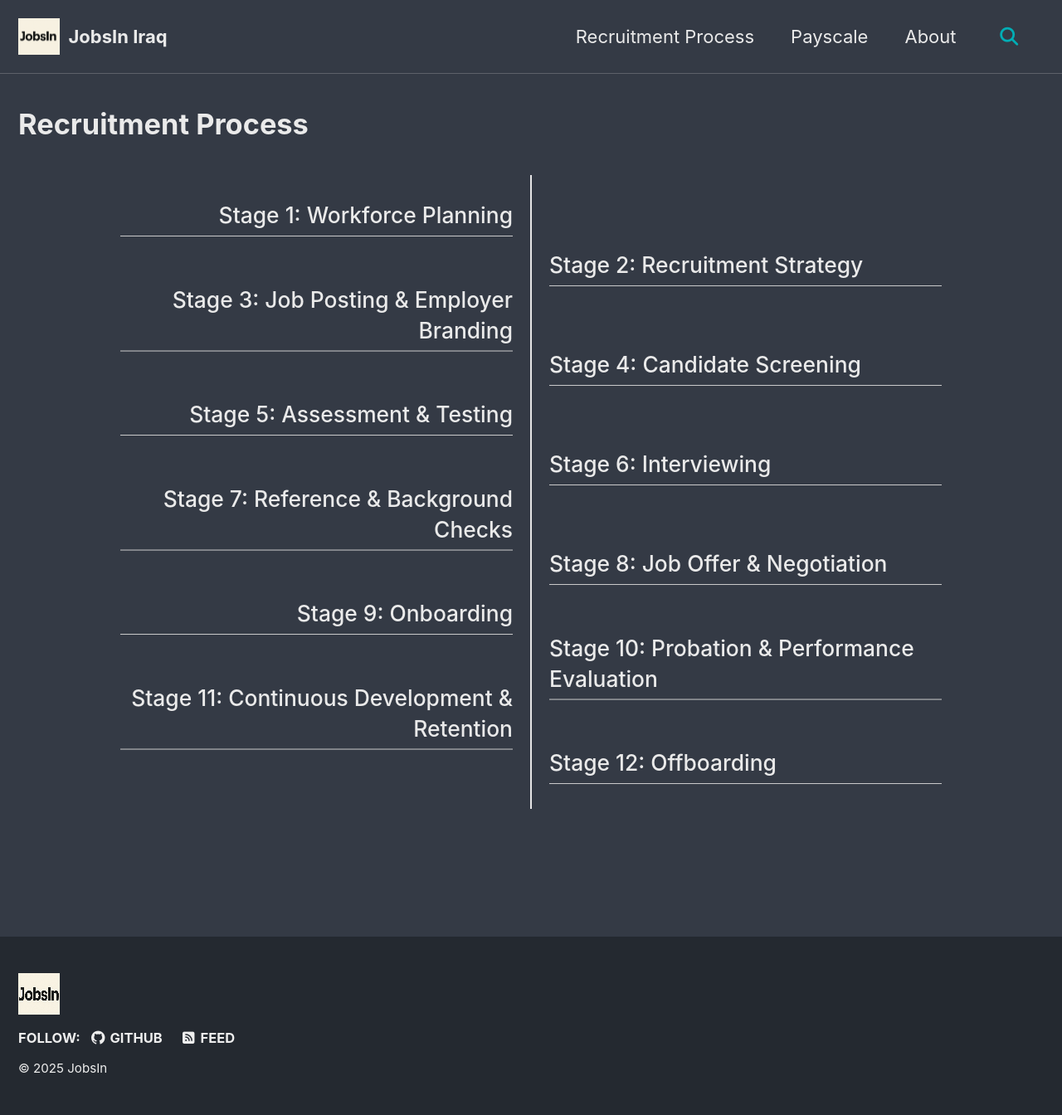
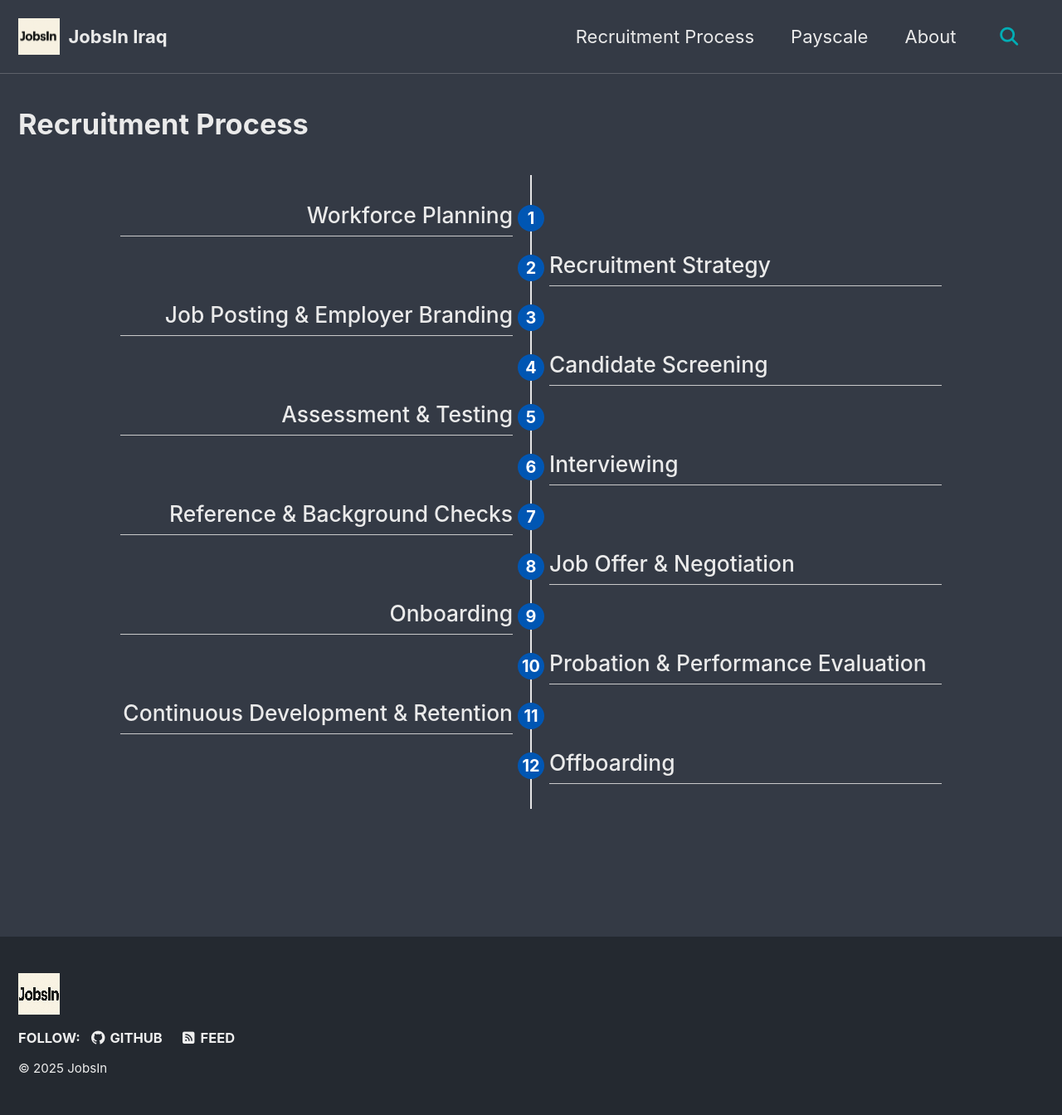
Before and after one commit to JobsInIraq/jobsiniraq.github.io, a Jekyll site: the page built from _pages/process.md, in a window 1280 px wide. Shown: the whole page at 83% size. Built offline with Jekyll 4.4.1, drawn with Linux system fonts in a browser that asks for light colours; cached includes are drawn as plain includes.

Commit message:
Update process.md

```diff
--- a/_pages/process.md
+++ b/_pages/process.md
@@ -12,74 +12,86 @@
 <div class="timeline">
 
   <div class="process left">
+    <div class="stage-circle">1</div>
     <div class="content">
-      <h2><span class="stage">Stage 1:</span> Workforce Planning</h2>
+      <h2>Workforce Planning</h2>
     </div>
   </div>
 
   <div class="process right">
+    <div class="stage-circle">2</div>
     <div class="content">
-      <h2><span class="stage">Stage 2:</span> Recruitment Strategy</h2>
+      <h2>Recruitment Strategy</h2>
     </div>
   </div>
 
   <div class="process left">
+    <div class="stage-circle">3</div>
     <div class="content">
-      <h2><span class="stage">Stage 3:</span> Job Posting &amp; Employer Branding</h2>
+      <h2>Job Posting &amp; Employer Branding</h2>
     </div>
   </div>
 
   <div class="process right">
+    <div class="stage-circle">4</div>
     <div class="content">
-      <h2><span class="stage">Stage 4:</span> Candidate Screening</h2>
+      <h2>Candidate Screening</h2>
     </div>
   </div>
 
   <div class="process left">
+    <div class="stage-circle">5</div>
     <div class="content">
-      <h2><span class="stage">Stage 5:</span> Assessment &amp; Testing</h2>
+      <h2>Assessment &amp; Testing</h2>
     </div>
   </div>
 
   <div class="process right">
+    <div class="stage-circle">6</div>
     <div class="content">
-      <h2><span class="stage">Stage 6:</span> Interviewing</h2>
+      <h2>Interviewing</h2>
     </div>
   </div>
 
   <div class="process left">
+    <div class="stage-circle">7</div>
     <div class="content">
-      <h2><span class="stage">Stage 7:</span> Reference &amp; Background Checks</h2>
+      <h2>Reference &amp; Background Checks</h2>
     </div>
   </div>
 
   <div class="process right">
+    <div class="stage-circle">8</div>
     <div class="content">
-      <h2><span class="stage">Stage 8:</span> Job Offer &amp; Negotiation</h2>
+      <h2>Job Offer &amp; Negotiation</h2>
     </div>
   </div>
 
   <div class="process left">
+    <div class="stage-circle">9</div>
     <div class="content">
-      <h2><span class="stage">Stage 9:</span> Onboarding</h2>
+      <h2>Onboarding</h2>
     </div>
   </div>
 
   <div class="process right">
+    <div class="stage-circle">10</div>
     <div class="content">
-      <h2><span class="stage">Stage 10:</span> Probation &amp; Performance Evaluation</h2>
+      <h2>Probation &amp; Performance Evaluation</h2>
     </div>
   </div>
 
   <div class="process left">
+    <div class="stage-circle">11</div>
     <div class="content">
-      <h2><span class="stage">Stage 11:</span> Continuous Development &amp; Retention</h2>
+      <h2>Continuous Development &amp; Retention</h2>
     </div>
   </div>
 
   <div class="process right">
+    <div class="stage-circle">12</div>
     <div class="content">
-      <h2><span class="stage">Stage 12:</span> Offboarding</h2>
+      <h2>Offboarding</h2>
     </div>
   </div>
 
```
